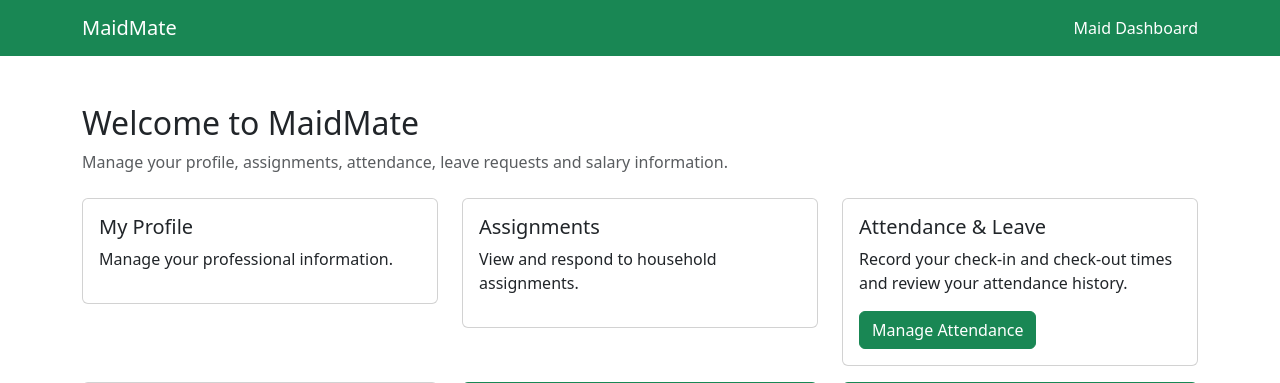
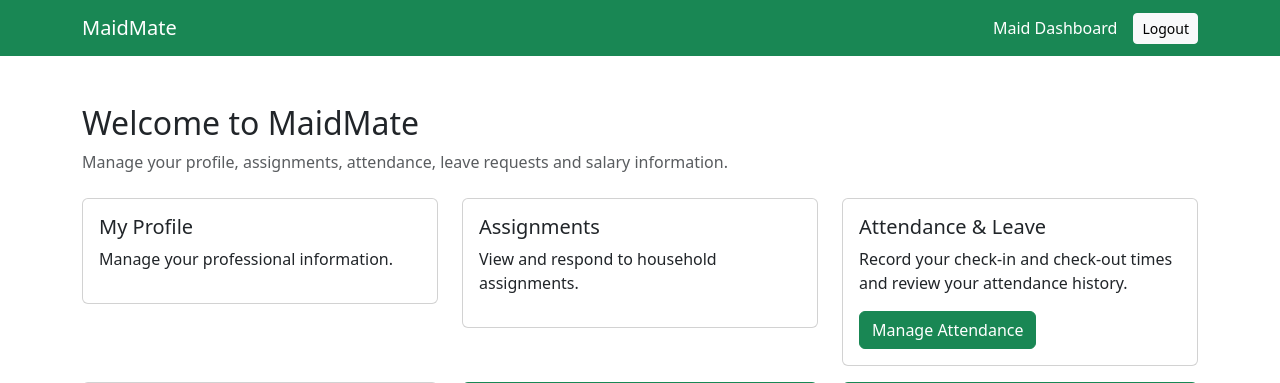
Before and after one commit to shubh110105/sahayika, a Flask app: template app/templates/maid/dashboard.html in a window 1280 px wide. Shown: the top 383 px of the page. Run offline with Flask 3, Linux system fonts and the light colour scheme; the template is opened without the code that fills it, so the values that code supplies are empty.

Commit message:
Add logout button to Customer and Maid Dashboards with functionality

```diff
--- a/app/templates/maid/dashboard.html
+++ b/app/templates/maid/dashboard.html
@@ -9,12 +9,21 @@
 
 <body>
 
+
 <nav class="navbar navbar-dark bg-success">
     <div class="container">
         <span class="navbar-brand">MaidMate</span>
-        <span class="text-white">Maid Dashboard</span>
+
+        <div class="d-flex align-items-center gap-3">
+            <span class="text-white">Maid Dashboard</span>
+            <button type="button" class="btn btn-light btn-sm"
+                    onclick="logoutUser()">
+                Logout
+            </button>
+        </div>
     </div>
 </nav>
+
 
 <div class="container mt-5">
 
@@ -113,5 +122,6 @@
 
 </div>
 
-
-</body></html>
+<script src="{{ url_for('static', filename='js/logout.js') }}"></script>
+</body>
+</html>
```
Also changed, not shown: app/templates/customer/dashboard.html (+13 -3 lines).
